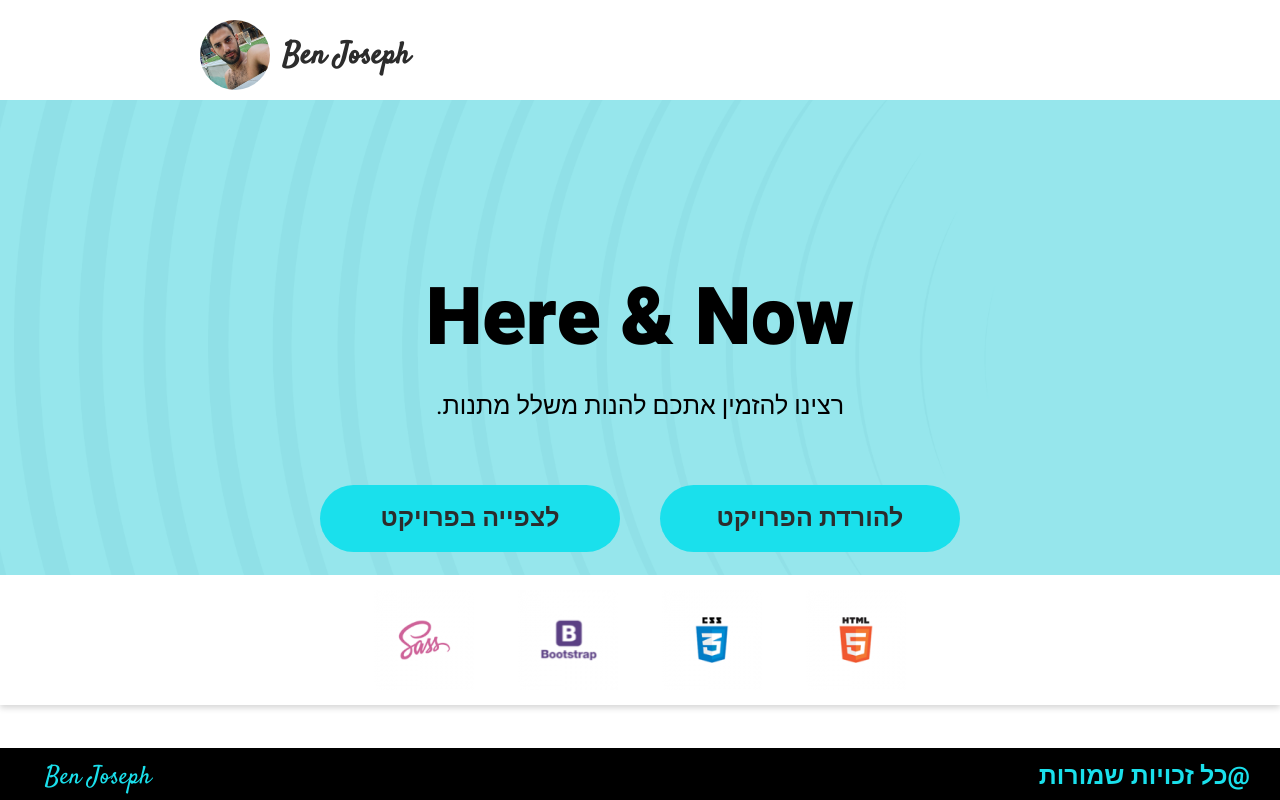
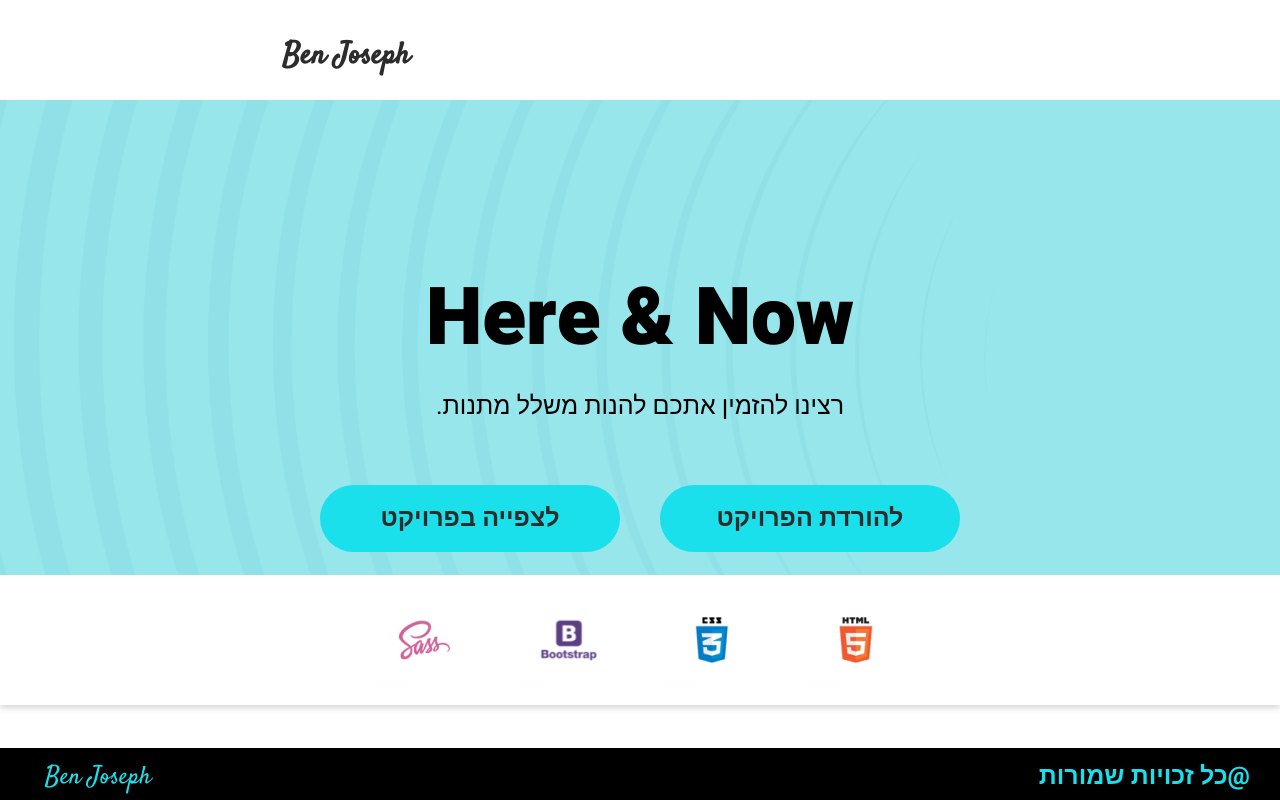
Before and after one commit to ben9849/My-first-project, a plain HTML site: page move pages/project2.html in a window 1280 px wide. Shown: the top 800 px of the page. Drawn offline with Linux system fonts and the light colour scheme.

Commit message:
Update style.css

```diff
--- a/move pages/style/style.css
+++ b/move pages/style/style.css
@@ -43,7 +43,6 @@ header{
     width: 70px;
     height: 70px;
     border-radius: 35px;
-    background-image: url(/images/mypic.jpg);
     background-position: center center;
     background-size: cover;
     position: absolute;
```
